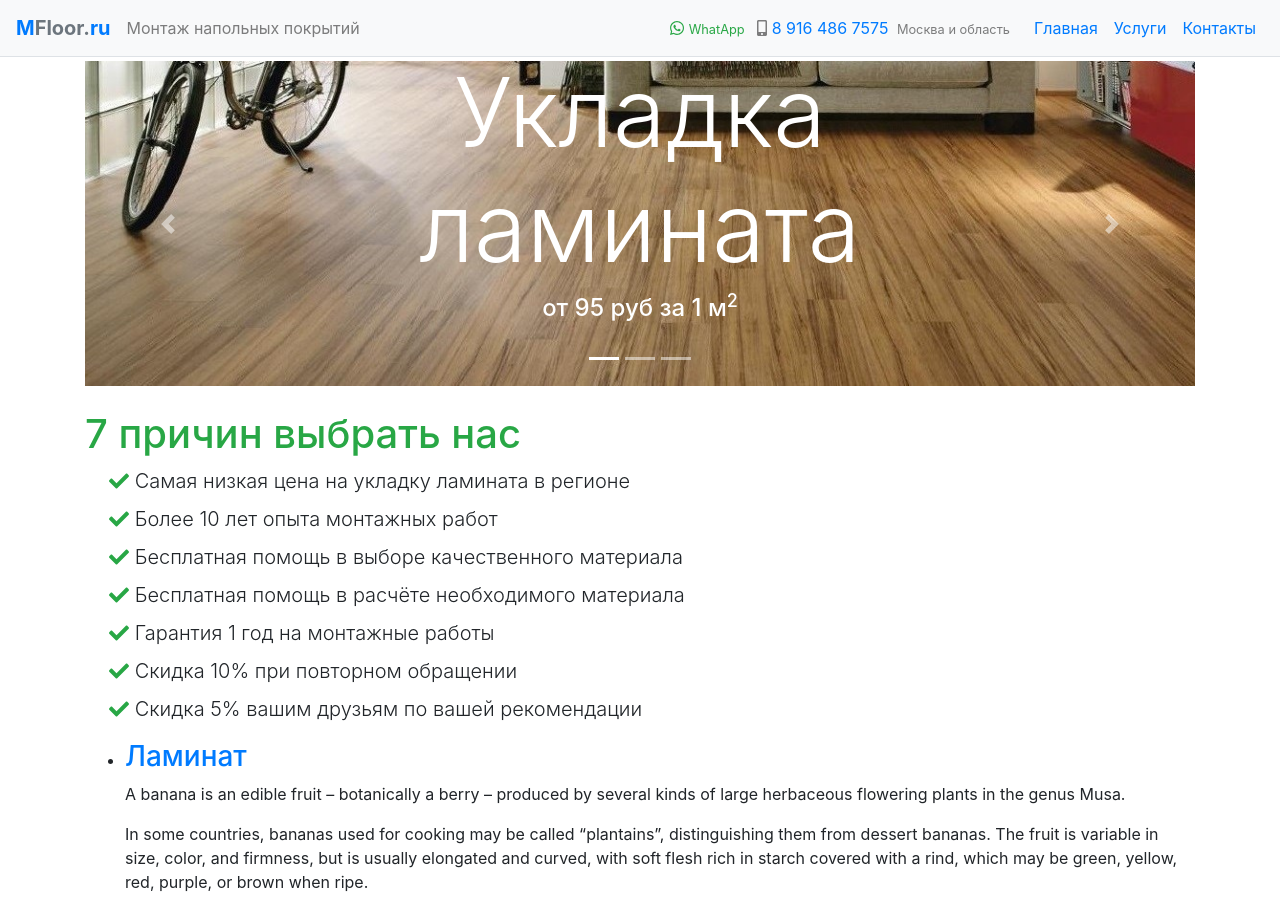
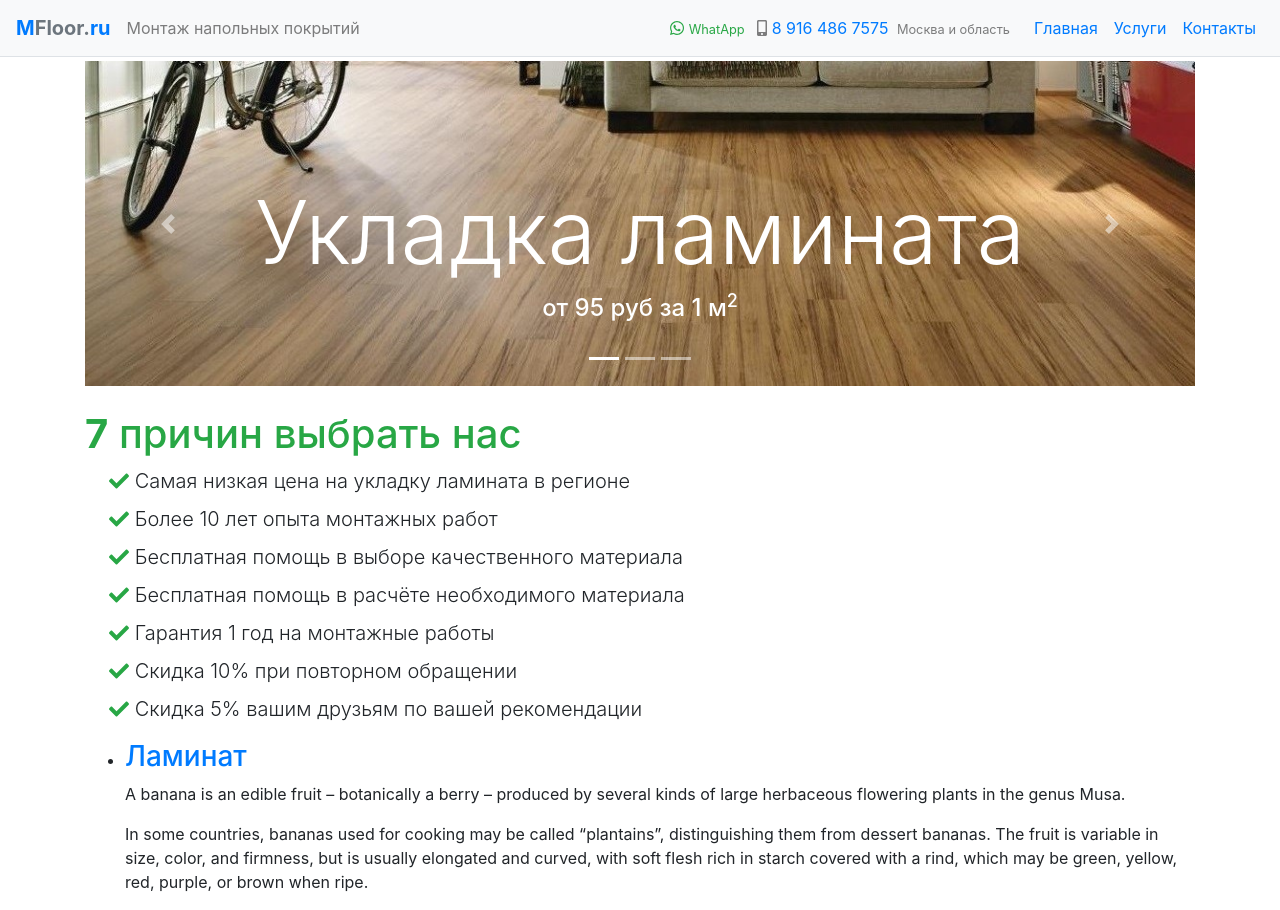
Before and after one commit to nskforward/MFloor, a Jekyll site: the page built from index.html, in a window 1280 px wide. Built offline with Jekyll 4.4.1, drawn with Linux system fonts in a browser that asks for light colours.

```diff
--- a/index.html
+++ b/index.html
@@ -14,21 +14,21 @@
         <div class="carousel-item active">
             <img class="d-block w-100" src="/assets/img/slides/slide1.jpg" alt="укладка ламината">
             <div class="carousel-caption d-none d-md-block">
-                <h1 class="display-1 text-white">Укладка ламината</h1>
+                <h1 class="display-2 text-white">Укладка ламината</h1>
                 <h4 class="text-white mb-4">от 95 руб за 1 м<sup>2</sup></h4>
             </div>
         </div>
         <div class="carousel-item">
             <img class="d-block w-100" src="/assets/img/slides/slide2.jpg" alt="укладка ковролина">
             <div class="carousel-caption d-none d-md-block">
-                <h1 class="display-1 text-dark">Настил ковролина и линолеума</h1>
+                <h1 class="display-2 text-dark">Настил ковролина и линолеума</h1>
                 <h4 class="text-dark mb-4">от 120 руб за 1 м<sup>2</sup></h4>
             </div>
         </div>
         <div class="carousel-item">
             <img class="d-block w-100" src="/assets/img/slides/slide3.jpg" alt="заливка наливного пола">
             <div class="carousel-caption d-none d-md-block">
-                <h1 class="display-1 text-white">Заливка наливных полов</h1>
+                <h1 class="display-2 text-white">Заливка наливных полов</h1>
                 <h4 class="text-white mb-4">от 400 руб за 1 м<sup>2</sup></h4>
             </div>
         </div>
@@ -43,7 +43,7 @@
     </a>
 </div>
 
-<h1 class="text-success mt-4">7 причин выбрать нас</h1>
+<h1 class="text-success mt-4"><b>7</b> причин выбрать нас</h1>
 <dl class="ml-4">
     <dd class="lead"><i class="fas fa-check text-success"></i> Самая низкая цена на укладку ламината в регионе</dd>
     <dd class="lead"><i class="fas fa-check text-success"></i> Более 10 лет опыта монтажных работ</dd>
```
